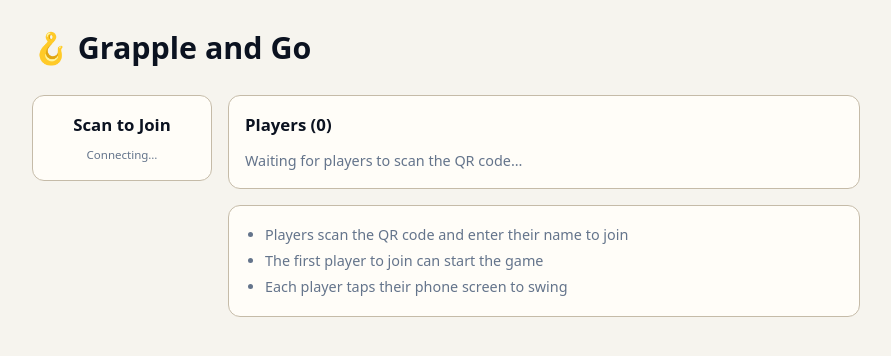
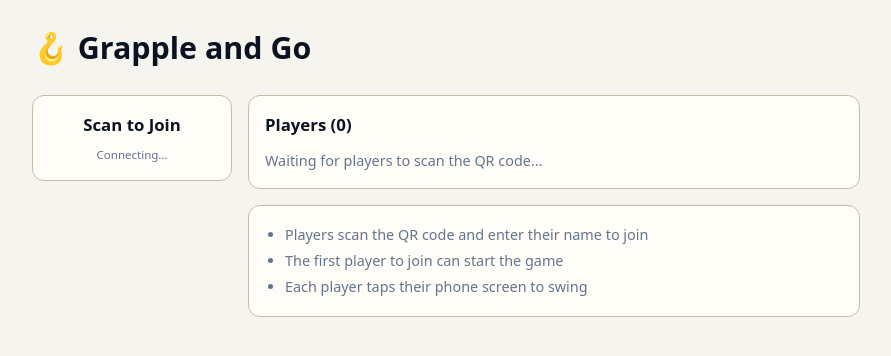
Before and after one commit to nksimmons/games, a plain HTML site: page grapple/public/host.html in a window 1280 px wide. Shown: the whole page, without its empty margins (194-1085 px from the left). Drawn offline with nearby package versions, Linux system fonts and the light colour scheme; a script that the page names is missing.

Commit message:
Grapple: fix host lobby sidebar width

```diff
--- a/grapple/public/host.html
+++ b/grapple/public/host.html
@@ -32,11 +32,11 @@
   <div class="container" style="max-width:860px">
     <h1 style="margin-bottom:1.5rem">🪝 Grapple and Go</h1>
     <div class="host-layout">
-      <div class="host-sidebar" style="width:auto;padding:0">
-        <div class="card qr-section" style="min-width:180px">
+      <div class="host-sidebar" style="max-width:200px;padding:0;flex-shrink:0">
+        <div class="card qr-section">
           <h3 style="margin:0 0 0.5rem">Scan to Join</h3>
           <img id="qr-img" style="display:none" alt="QR Code" class="qr-code-img">
-          <p id="lobby-url" class="qr-url">Connecting…</p>
+          <p id="lobby-url" class="qr-url" style="overflow-wrap:break-word;word-break:break-all">Connecting…</p>
         </div>
       </div>
       <div class="host-main">
```
